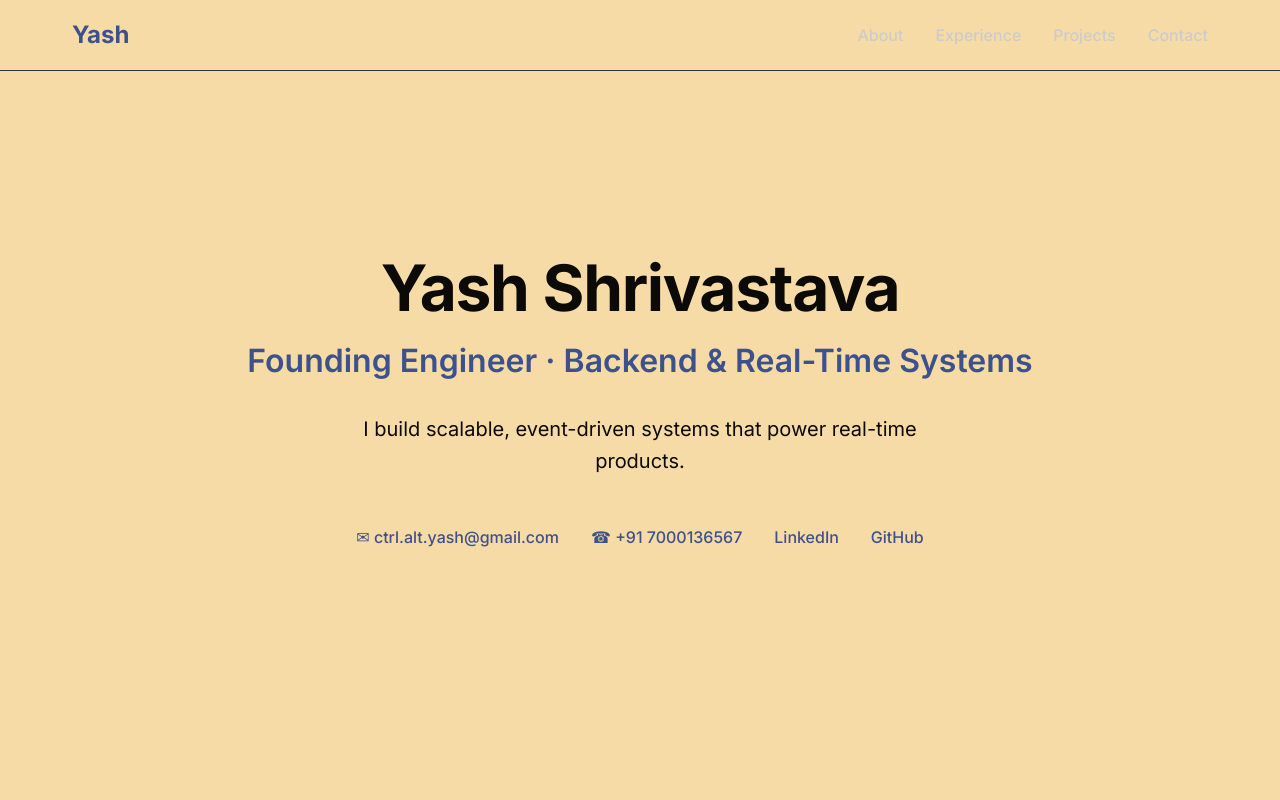
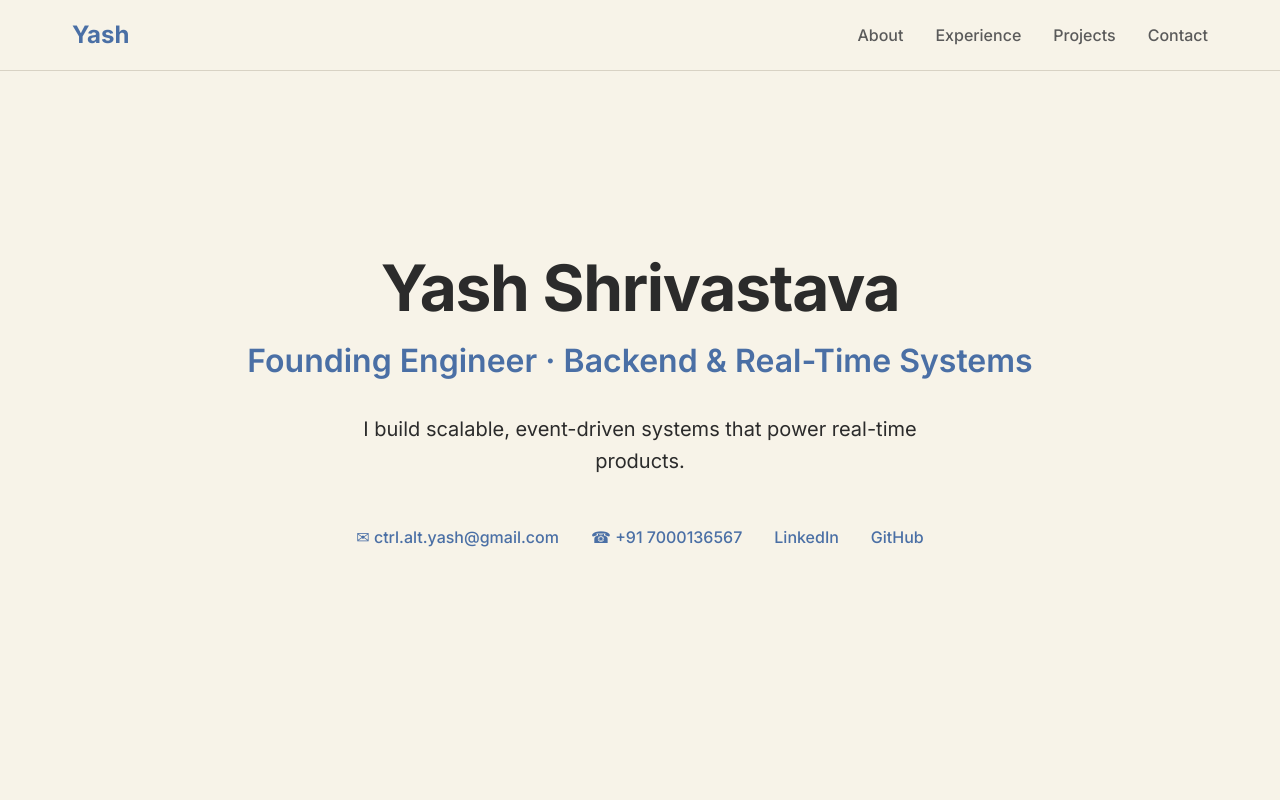
Before and after one commit to Maxsash/yash-web, a Next.js app: page / in a window 1280 px wide. Shown: the top 800 px of the page. Built offline with nearby package versions, Linux system fonts and the light colour scheme.

Commit message:
paper like theme color

```diff
--- a/src/app/globals.css
+++ b/src/app/globals.css
@@ -1,14 +1,14 @@
 @import url('https://fonts.googleapis.com/css2?family=Inter:wght@300;400;500;600;700&display=swap');
 
 :root {
-  --background: #F7DBA7;
-  --foreground: #0B0A07;
-  --accent: #3D518C;
+  --background: #F7F3E8;
+  --foreground: #2B2B2B;
+  --accent: #4A6FA5;
   --accent-hover: #52e3c2;
-  --text-secondary: #ccc;
-  --text-muted: #888;
-  --card-bg: #1a1a1a;
-  --border: #333;
+  --text-secondary: #5A5A5A;
+  --text-muted: #9C978B;
+  --card-bg: #EFE9DC;
+  --border: #D8D2C4;
 }
 
 * {
```
